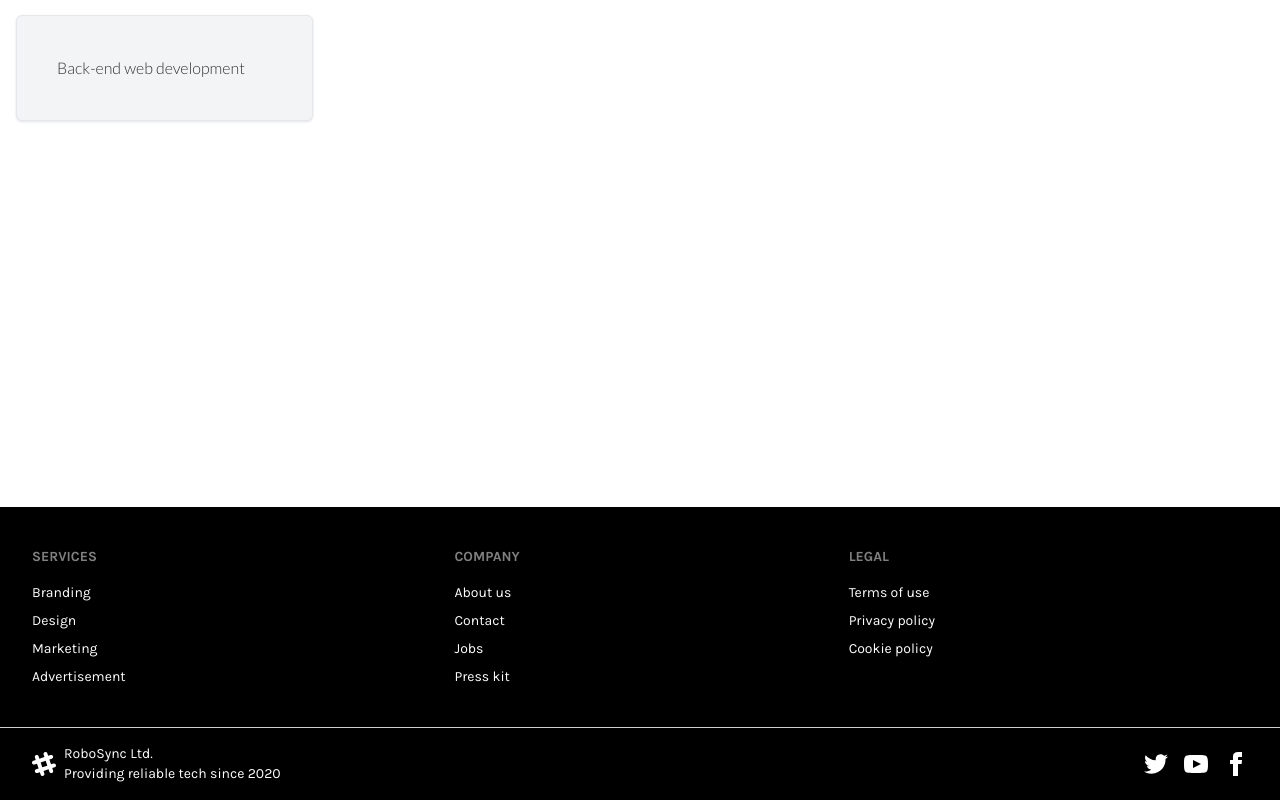
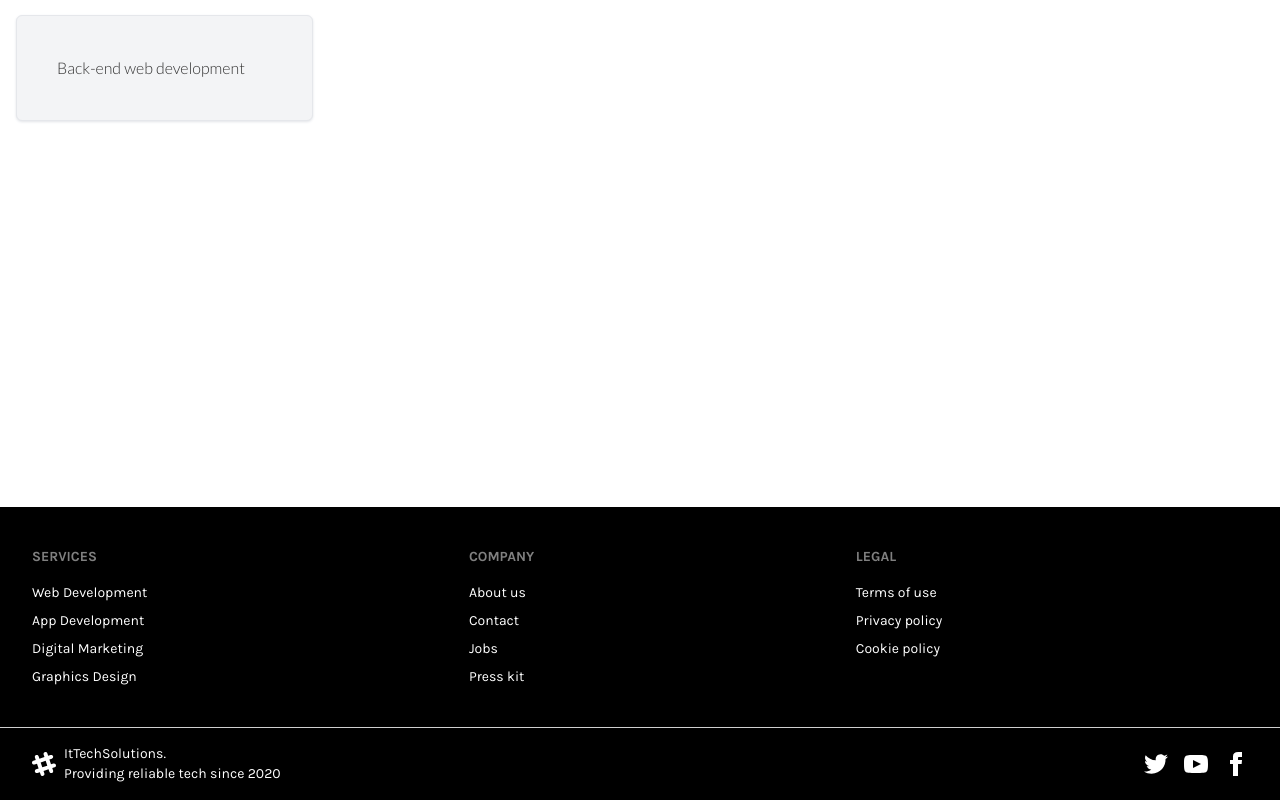
Before and after one commit to jihad-hossain1/it-services, a React (Vite) app: page /services-details/12 in a window 1280 px wide. Shown: the part 437-1237 px from the top of the page. Built offline with nearby package versions, Linux system fonts and the light colour scheme.

Commit message:
Footer section modify

```diff
--- /dev/null
+++ b/src/pages/Home/AppDevelopment/AppDevelopment.jsx
@@ -0,0 +1,11 @@
+const AppDevelopment = () => {
+    return (
+        <div className="text-center uppercase text-[#74B7FB] font-bold">
+            <h2 className="font-extrabold text-2xl">This is App Development page....</h2>
+            <h2 className="text-xl">Main Content Coming Soon.....</h2>
+        </div>
+
+    );
+};
+
+export default AppDevelopment;
--- /dev/null
+++ b/src/pages/Home/DigitalMarketing/DigitalMarketing.jsx
@@ -0,0 +1,11 @@
+
+const DigitalMarketing = () => {
+    return (
+        <div className="text-center uppercase text-[#74B7FB] font-bold">
+            <h2 className="font-extrabold text-2xl">This is Digital Marketing page.....</h2>
+            <h2 className="text-xl">Main Content Coming Soon.....</h2>
+        </div>
+    );
+};
+
+export default DigitalMarketing;
--- /dev/null
+++ b/src/pages/Home/GraphicsDesign.jsx
@@ -0,0 +1,11 @@
+const GraphicsDesign = () => {
+    return (
+        <div className="text-center uppercase text-[#74B7FB] font-bold">
+            <h2 className="font-extrabold text-2xl">This is Graphics Design page.....</h2>
+            <h2 className="text-xl">Main Content Coming Soon.....</h2>
+        </div>
+
+    );
+};
+
+export default GraphicsDesign;
--- a/src/pages/Home/Services/Services.jsx
+++ b/src/pages/Home/Services/Services.jsx
@@ -16,11 +16,13 @@
         id: 12,
         description: 'Mastering Web Development: Essential Techniques & Tools',
         icon: webImage,
+        href: "/web-development",
         sub_category: [
             {
                 title: "Custom website development",
                 description: "",
                 image: "",
+
             },
             {
                 title: "Ecommerce",
@@ -70,6 +72,7 @@
         id: 13,
         description: 'Innovative Solutions for Seamless App Development and User Experience Enhancement.',
         icon: appDeveloper,
+        href: "/app-development",
         sub_category: [
             {
                 title: "iOS App",
@@ -113,6 +116,7 @@
         id: 14,
         description: 'Crafting Compelling Strategies to Drive Engagement, Growth, and Success in Today Dynamic Marketing Landscape.',
         icon: marketing,
+        href: "/digital-marketing",
         sub_category: [
             {
                 title: "Search engine optimization",
@@ -161,6 +165,7 @@
         id: 15,
         description: 'Visual Symphony: Crafting Dynamic Designs that Captivate and Inspire Across Media Platforms and Audiences Worldwide',
         icon: graphics,
+        href: "/graphics-design",
         sub_category: [
             {
                 title: "Presentation design",
--- /dev/null
+++ b/src/pages/Home/WebDevelopment/WebDevelopment.jsx
@@ -0,0 +1,12 @@
+import { useParams } from "react-router-dom";
+
+const WebDevelopment = () => {
+    return (
+        <div className="text-center uppercase text-[#74B7FB] font-bold">
+            <h2 className="font-extrabold text-2xl">This is Web Development page.....</h2>
+            <h2 className="text-xl">Main Content Coming Soon.....</h2>
+        </div>
+    );
+};
+
+export default WebDevelopment;
--- a/src/pages/Services/ServiceDetails.jsx
+++ b/src/pages/Services/ServiceDetails.jsx
@@ -1,12 +1,12 @@
 import React from 'react'
-import {useParams} from 'react-router-dom'
+import { useParams } from 'react-router-dom'
 import { servicesData } from '../Home/Services/Services';
 
 
 const ServiceDetails = () => {
   const params = useParams();
 
-    const findOne = servicesData?.find((item)=>item?.id == params?.id )
+  const findOne = servicesData?.find((item) => item?.id == params?.id)
   // console.log(findOne)
 
 
@@ -22,7 +22,7 @@
           </p>
         </div>
         <div className='grid grid-cols-4 gap-4 md:gap-5'>
-        {findOne?.sub_category?.map((ite,index)=>(
+          {findOne?.sub_category?.map((ite, index) => (
             <div key={index} className='bg-gray-100 border border-gray-200 shadow shadow-gray-200 rounded-md  p-5 md:p-10'>
               <h4>
                 {ite?.title}
--- a/src/pages/Shared/Footer/Footer.jsx
+++ b/src/pages/Shared/Footer/Footer.jsx
@@ -1,15 +1,18 @@
 import React from 'react';
+import { Link } from 'react-router-dom';
+import { servicesData } from '../../Home/Services/Services';
 
 const Footer = () => {
-    return (
+
+  return (
     <div className='mt-20 bg-black'>
-        <footer className="my-container footer p-10 bg-black text-white">
+      <footer className="my-container footer p-10 bg-black text-white">
         <div>
           <span className="footer-title">Services</span>
-          <a className="link link-hover">Branding</a>
-          <a className="link link-hover">Design</a>
-          <a className="link link-hover">Marketing</a>
-          <a className="link link-hover">Advertisement</a>
+          {
+            servicesData?.map(footer => <><Link to={footer?.href} className="link link-hover">{footer.title}</Link>
+            </>)
+          }
         </div>
         <div>
           <span className="footer-title">Company</span>
@@ -28,19 +31,19 @@
       <footer className="my-container footer px-10 py-4 border-t bg-black text-white border-base-300">
         <div className="items-center grid-flow-col">
           <svg width="24" height="24" viewBox="0 0 24 24" xmlns="http://www.w3.org/2000/svg" fillRule="evenodd" clipRule="evenodd" className="fill-current"><path d="M22.672 15.226l-2.432.811.841 2.515c.33 1.019-.209 2.127-1.23 2.456-1.15.325-2.148-.321-2.463-1.226l-.84-2.518-5.013 1.677.84 2.517c.391 1.203-.434 2.542-1.831 2.542-.88 0-1.601-.564-1.86-1.314l-.842-2.516-2.431.809c-1.135.328-2.145-.317-2.463-1.229-.329-1.018.211-2.127 1.231-2.456l2.432-.809-1.621-4.823-2.432.808c-1.355.384-2.558-.59-2.558-1.839 0-.817.509-1.582 1.327-1.846l2.433-.809-.842-2.515c-.33-1.02.211-2.129 1.232-2.458 1.02-.329 2.13.209 2.461 1.229l.842 2.515 5.011-1.677-.839-2.517c-.403-1.238.484-2.553 1.843-2.553.819 0 1.585.509 1.85 1.326l.841 2.517 2.431-.81c1.02-.33 2.131.211 2.461 1.229.332 1.018-.21 2.126-1.23 2.456l-2.433.809 1.622 4.823 2.433-.809c1.242-.401 2.557.484 2.557 1.838 0 .819-.51 1.583-1.328 1.847m-8.992-6.428l-5.01 1.675 1.619 4.828 5.011-1.674-1.62-4.829z"></path></svg>
-          <p>RoboSync Ltd. <br/>Providing reliable tech since 2020</p>
+          <p>ItTechSolutions. <br />Providing reliable tech since 2020</p>
         </div>
         <div className="md:place-self-center md:justify-self-end">
           <div className="grid grid-flow-col gap-4">
-            <a><svg xmlns="http://www.w3.org/2000/svg" width="24" height="24" viewBox="0 0 24 24" className="fill-current"><path d="M24 4.557c-.883.392-1.832.656-2.828.775 1.017-.609 1.798-1.574 2.165-2.724-.951.564-2.005.974-3.127 1.195-.897-.957-2.178-1.555-3.594-1.555-3.179 0-5.515 2.966-4.797 6.045-4.091-.205-7.719-2.165-10.148-5.144-1.29 2.213-.669 5.108 1.523 6.574-.806-.026-1.566-.247-2.229-.616-.054 2.281 1.581 4.415 3.949 4.89-.693.188-1.452.232-2.224.084.626 1.956 2.444 3.379 4.6 3.419-2.07 1.623-4.678 2.348-7.29 2.04 2.179 1.397 4.768 2.212 7.548 2.212 9.142 0 14.307-7.721 13.995-14.646.962-.695 1.797-1.562 2.457-2.549z"></path></svg></a>
-            <a><svg xmlns="http://www.w3.org/2000/svg" width="24" height="24" viewBox="0 0 24 24" className="fill-current"><path d="M19.615 3.184c-3.604-.246-11.631-.245-15.23 0-3.897.266-4.356 2.62-4.385 8.816.029 6.185.484 8.549 4.385 8.816 3.6.245 11.626.246 15.23 0 3.897-.266 4.356-2.62 4.385-8.816-.029-6.185-.484-8.549-4.385-8.816zm-10.615 12.816v-8l8 3.993-8 4.007z"></path></svg></a>
-            <a><svg xmlns="http://www.w3.org/2000/svg" width="24" height="24" viewBox="0 0 24 24" className="fill-current"><path d="M9 8h-3v4h3v12h5v-12h3.642l.358-4h-4v-1.667c0-.955.192-1.333 1.115-1.333h2.885v-5h-3.808c-3.596 0-5.192 1.583-5.192 4.615v3.385z"></path></svg></a>
+            <Link to="https://twitter.com/" target="_blank"><svg xmlns="http://www.w3.org/2000/svg" width="24" height="24" viewBox="0 0 24 24" className="fill-current"><path d="M24 4.557c-.883.392-1.832.656-2.828.775 1.017-.609 1.798-1.574 2.165-2.724-.951.564-2.005.974-3.127 1.195-.897-.957-2.178-1.555-3.594-1.555-3.179 0-5.515 2.966-4.797 6.045-4.091-.205-7.719-2.165-10.148-5.144-1.29 2.213-.669 5.108 1.523 6.574-.806-.026-1.566-.247-2.229-.616-.054 2.281 1.581 4.415 3.949 4.89-.693.188-1.452.232-2.224.084.626 1.956 2.444 3.379 4.6 3.419-2.07 1.623-4.678 2.348-7.29 2.04 2.179 1.397 4.768 2.212 7.548 2.212 9.142 0 14.307-7.721 13.995-14.646.962-.695 1.797-1.562 2.457-2.549z"></path></svg></Link>
+            <Link to="https://www.youtube.com/" target="_blank"><svg xmlns="http://www.w3.org/2000/svg" width="24" height="24" viewBox="0 0 24 24" className="fill-current"><path d="M19.615 3.184c-3.604-.246-11.631-.245-15.23 0-3.897.266-4.356 2.62-4.385 8.816.029 6.185.484 8.549 4.385 8.816 3.6.245 11.626.246 15.23 0 3.897-.266 4.356-2.62 4.385-8.816-.029-6.185-.484-8.549-4.385-8.816zm-10.615 12.816v-8l8 3.993-8 4.007z"></path></svg></Link>
+            <Link to="https://www.facebook.com/"><svg xmlns="http://www.w3.org/2000/svg" width="24" height="24" viewBox="0 0 24 24" className="fill-current"><path d="M9 8h-3v4h3v12h5v-12h3.642l.358-4h-4v-1.667c0-.955.192-1.333 1.115-1.333h2.885v-5h-3.808c-3.596 0-5.192 1.583-5.192 4.615v3.385z"></path></svg></Link>
           </div>
         </div>
       </footer>
     </div>
 
-    );
+  );
 };
 
 export default Footer;
```
Also changed, not shown: src/pages/Home/Testimonials/Testimonials.jsx (+8 -8 lines), src/routes/routes.jsx (+21 -0 lines). Lines whose indentation alone changed are shown as unchanged.
